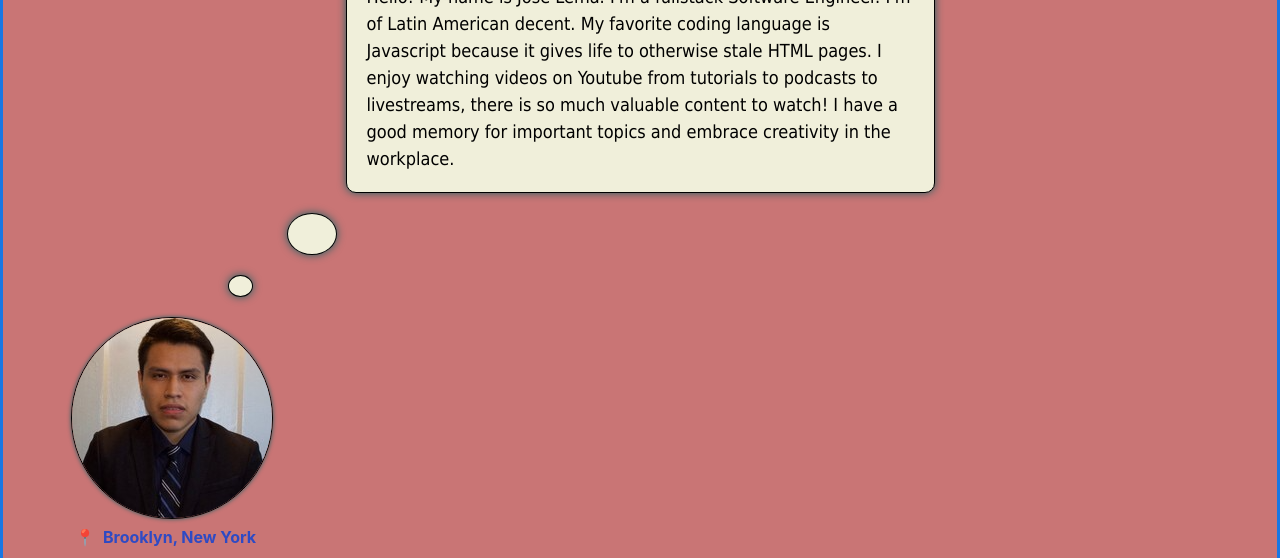
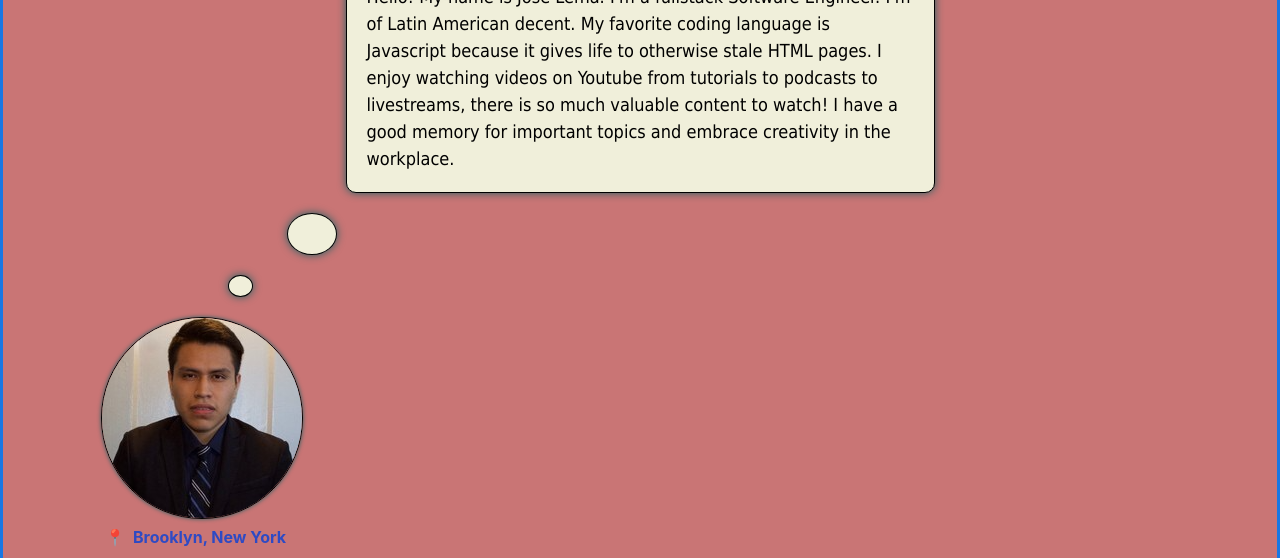
Before and after one commit to mauilema/developer-portfolio-site, a website: page index.html in a window 1280 px wide. Shown: the part 242-800 px from the top of the page. Drawn offline with nearby package versions, Linux system fonts and the light colour scheme.

Commit message:
changed the about me section position

```diff
--- a/styles.css
+++ b/styles.css
@@ -1,13 +1,13 @@
 .profile-image {
   border-radius: 50%;
-  margin-left: 20px;
+  margin-left: 50px;
   box-shadow: 0 0 4px #1c6163;
   border: 1px solid black;
 }
 
 .profile-location {
   border-radius: 50%;
-  margin-left: 20px;
+  margin-left: 50px;
 }
 
 footer {
```
